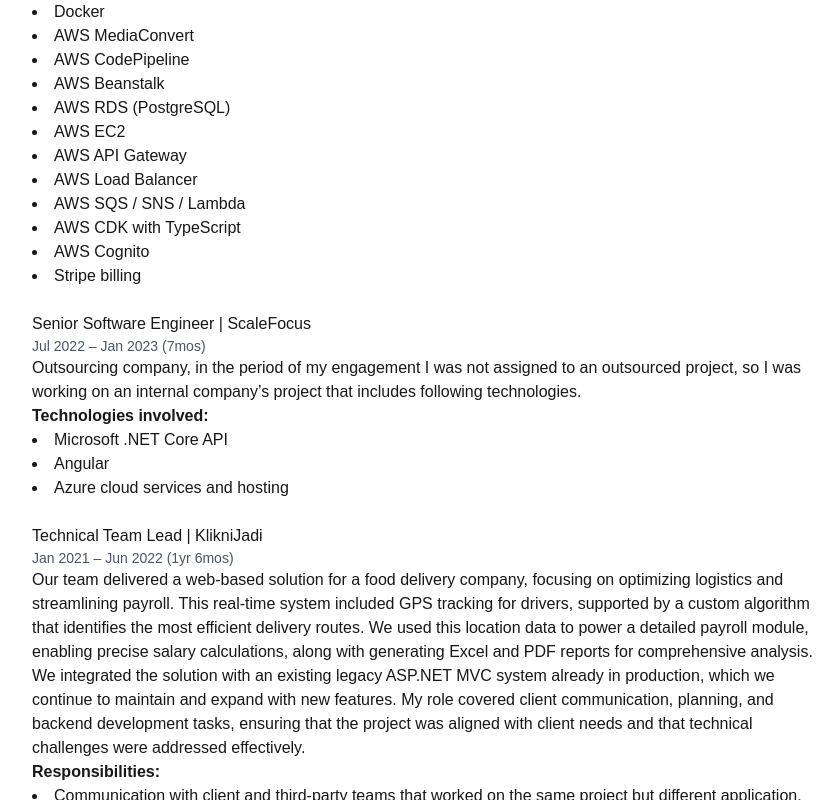
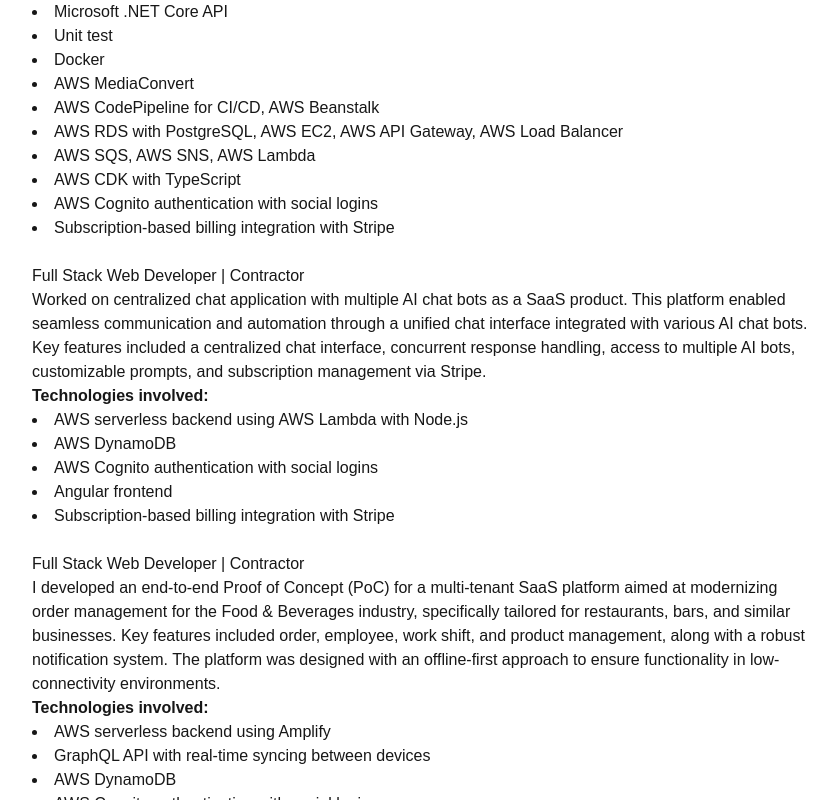
Before and after one commit to ManevN/portfolio-website, a Next.js app in the folder my-portfolio/: page /about in a window 1280 px wide. Shown: the part 860-1660 px from the top of the page, without its empty margins (216-1056 px from the left). Built offline with nearby package versions, Linux system fonts and the light colour scheme.

Commit message:
Update the order

```diff
--- a/my-portfolio/src/data/about.ts
+++ b/my-portfolio/src/data/about.ts
@@ -17,23 +17,44 @@
     {
       role: "Backend && Cloud Developer | Contractor",
       description:
-        "Built a streaming video platform for courses and presentations on AWS, supporting web and mobile clients.",
+        "I worked on building a streaming video platform designed for courses and presentations. The application was developed on AWS as the cloud platform, with .NET Core for the backend, supporting two web clients and one mobile client application.",
       technologies: [
-        ".NET Core API",
+        "Microsoft .NET Core API",
         "Unit test",
         "Docker",
         "AWS MediaConvert",
-        "AWS CodePipeline",
-        "AWS Beanstalk",
-        "AWS RDS (PostgreSQL)",
-        "AWS EC2",
-        "AWS API Gateway",
-        "AWS Load Balancer",
-        "AWS SQS / SNS / Lambda",
+        "AWS CodePipeline for CI/CD, AWS Beanstalk",
+        "AWS RDS with PostgreSQL, AWS EC2, AWS API Gateway, AWS Load Balancer",
+        "AWS SQS, AWS SNS, AWS Lambda",
         "AWS CDK with TypeScript",
-        "AWS Cognito",
-        "Stripe billing",
-      ],
+        "AWS Cognito authentication with social logins",
+        "Subscription-based billing integration with Stripe"
+      ]
+    },
+    {
+      role: "Full Stack Web Developer | Contractor",
+      description:
+        "Worked on centralized chat application with multiple AI chat bots as a SaaS product. This platform enabled seamless communication and automation through a unified chat interface integrated with various AI chat bots. Key features included a centralized chat interface, concurrent response handling, access to multiple AI bots, customizable prompts, and subscription management via Stripe.",
+      technologies: [
+        "AWS serverless backend using AWS Lambda with Node.js",
+        "AWS DynamoDB",
+        "AWS Cognito authentication with social logins",
+        "Angular frontend",
+        "Subscription-based billing integration with Stripe"
+      ]
+    },
+    {
+      role: "Full Stack Web Developer | Contractor",
+      description:
+        "I developed an end-to-end Proof of Concept (PoC) for a multi-tenant SaaS platform aimed at modernizing order management for the Food & Beverages industry, specifically tailored for restaurants, bars, and similar businesses. Key features included order, employee, work shift, and product management, along with a robust notification system. The platform was designed with an offline-first approach to ensure functionality in low-connectivity environments.",
+      technologies: [
+        "AWS serverless backend using Amplify",
+        "GraphQL API with real-time syncing between devices",
+        "AWS DynamoDB",
+        "AWS Cognito authentication with social logins",
+        "Angular frontend",
+        "Subscription-based billing integration with Paddle or Stripe"
+      ]
     },
     {
       role: "Senior Software Engineer | ScaleFocus",
```
